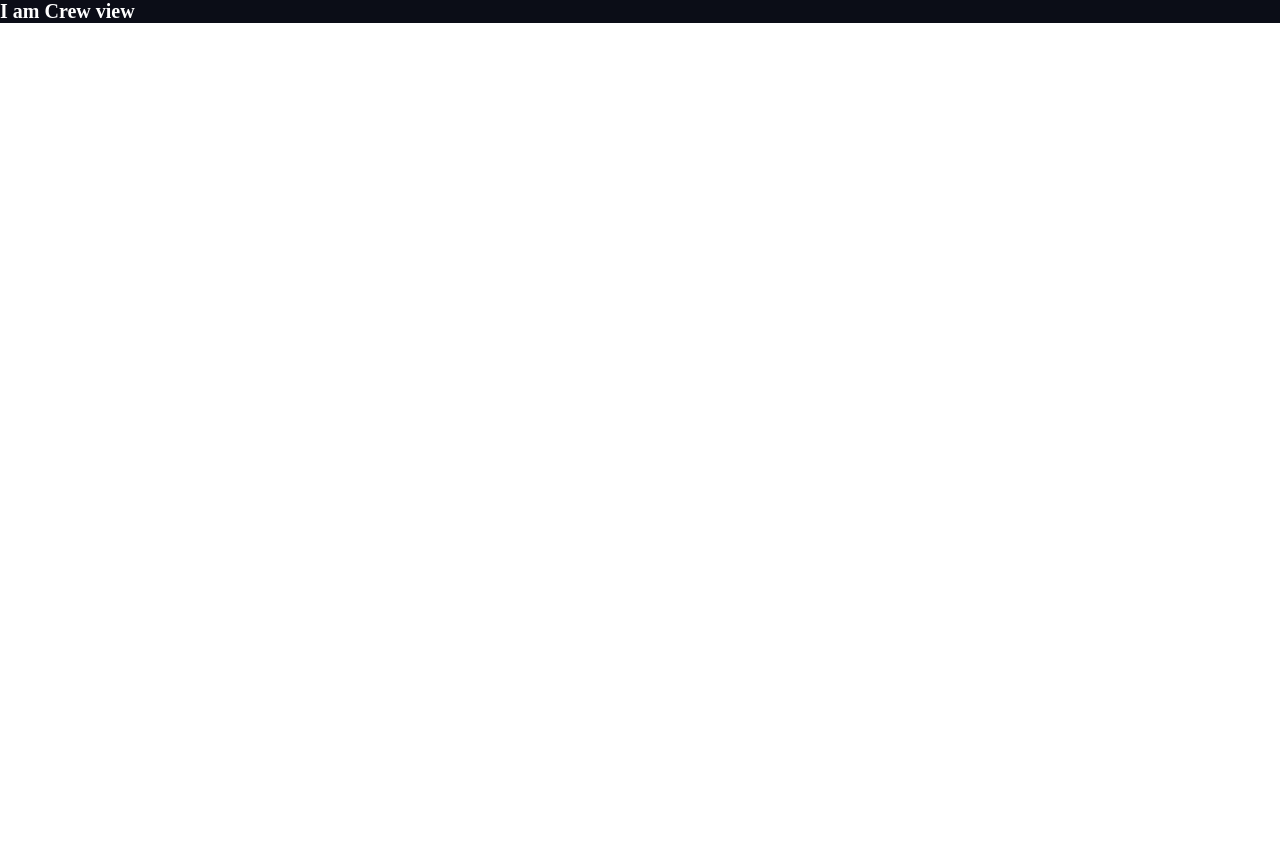
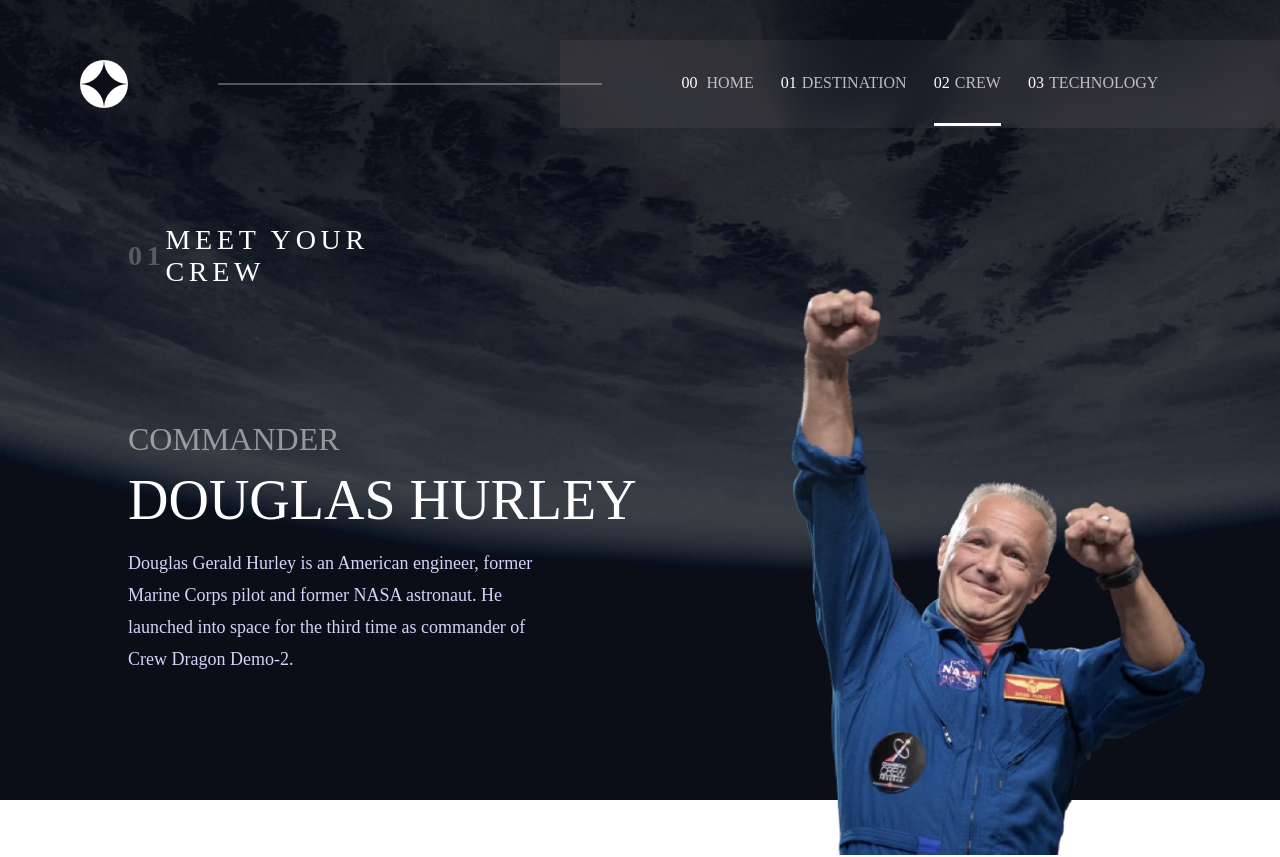
Before and after one commit to lukasviliams/space-tourism, a Vue app: page /crew in a window 1280 px wide. Before the commit the page ends 800 px from the top, so only its background shows below. Built offline with nearby package versions, Linux system fonts and the light colour scheme; a web font is replaced by a local one.

Commit message:
desktopo version of crew view cmpleted - posible margin flrom header adjustment in futire

```diff
--- a/src/App.vue
+++ b/src/App.vue
@@ -1,19 +1,8 @@
 <template>
-<transition name="fade">
   <router-view/>
-</transition>
 </template>
 
 <style>
-.fade-enter-active,
-.fade-leave-active{
-  transition: all .3s;
-}
-
-.fade-enter-to,
-.fade-leave-to{
-  opacity: 0.2;
-}
 #app{
   background-color: var(--main-color)
 }
--- /dev/null
+++ b/src/components/crew-component.vue
@@ -0,0 +1,273 @@
+<template>
+  <section class="crew-container">
+    <div class="header">
+      <span>01</span>
+      <p class="heading5">Meet your crew</p>
+    </div>
+    <tab>
+    <template v-slot:douglas >
+      <div class="slot_container" :class="{douglas: visibleDouglas == true}">
+        <div class="slot_container-text">
+          <p class="heading4">
+            Commander
+          </p>
+          <p class="heading3">
+            Douglas Hurley
+          </p>
+          <p class="body-text">
+            Douglas Gerald Hurley is an American engineer,
+            former Marine Corps pilot and former NASA astronaut.
+            He launched into space for the third time as commander of Crew Dragon Demo-2.
+          </p>
+        </div>
+        <div class="slot_container-img">
+            <img class="img" src="../assets/img/crew/image-douglas-hurley.webp" alt="Could not fetch img check src">
+        </div>
+      </div>
+    </template>
+    <template v-slot:mark >
+    <div class="slot_container" :class="{mark: visibleMark == true}">
+      <div class="slot_container-text">
+        <p class="heading4">
+          Mission specialist
+        </p>
+        <p class="heading3">
+           MARK SHUTTLEWORTH
+        </p>
+        <p class="body-text">
+          Mark Richard Shuttleworth is the founder and CEO of Canonical,
+          the company behind the Linux-based Ubuntu operating system.
+          Shuttleworth became the first South African to travel to space as a space tourist.
+        </p>
+      </div>
+      <div class="slot_container-img">
+          <img class="img" src="../assets/img/crew/image-mark-shuttleworth.webp" alt="Could not fetch img check src">
+      </div>
+    </div>
+  </template>
+  <template v-slot:victor >
+      <div class="slot_container" :class="{victor: visibleVictor == true}">
+      <div class="slot_container-text">
+        <p class="heading4">
+          Pilot
+        </p>
+        <p class="heading3">
+           Viktor Glover
+        </p>
+        <p class="body-text">
+          Pilot on the first operational flight of the SpaceX Crew Dragon to the International Space Station.
+          Glover is a commander in the U.S. Navy where he pilots an F/A-18.
+          He was a crew member of Expedition 64, and served as a station systems flight engineer.
+        </p>
+      </div>
+      <div class="slot_container-img">
+          <img class="img" src="../assets/img/crew/image-victor-glover.webp" alt="Could not fetch img check src">
+      </div>
+    </div>
+  </template>
+  <template v-slot:anousheh >
+      <div class="slot_container" :class="{anousheh: visibleAnousheh == true}">
+      <div class="slot_container-text">
+        <p class="heading4">
+          Flight Engineer
+        </p>
+        <p class="heading3">
+           Anousheh Ansari
+        </p>
+        <p class="body-text">
+          Anousheh Ansari is an Iranian American engineer and co-founder of Prodea Systems.
+          Ansari was the fourth self-funded space tourist,
+          the first self-funded woman to fly to the ISS, and the first Iranian in space.
+        </p>
+      </div>
+      <div class="slot_container-img">
+          <img class="img" src="../assets/img/crew/image-anousheh-ansari.webp" alt="Could not fetch img check src">
+      </div>
+    </div>
+  </template>
+  </tab>
+    <div class="dots-container">
+      <div class="dot" @click="douglasTab" ref="douglasDot"></div>
+      <div class="dot" @click="markTab" ref="markDot"></div>
+      <div class="dot" @click="victorTab" ref="victorDot"></div>
+      <div class="dot" @click="anoushehTab" ref="anoushehDot"></div>
+    </div>
+  </section>
+</template>
+
+<script>
+import {onMounted, ref} from 'vue'
+import tab from './tab.vue'
+export default {
+  components: { tab },
+  setup() {
+    ///////////////////// Variables//////////////////////////////////
+    // Containers refs
+    const visibleDouglas = ref(true)
+    const visibleMark = ref(false)
+    const visibleVictor = ref(false)
+    const visibleAnousheh = ref(false)
+    // Dots refs
+    const dots = ref()
+    const douglasDot = ref()
+    const markDot = ref()
+    const victorDot = ref()
+    const anoushehDot = ref()
+
+    // All Dots stored on mounted
+    onMounted(()=>{
+      dots.value =  document.querySelectorAll('.dot')
+      douglasDot.value.classList.add('white')
+    })
+
+
+// Toggle tabs
+    const douglasTab = () =>{
+      // Tabs
+      visibleMark.value = false
+      visibleVictor.value = false
+      visibleAnousheh.value = false
+      visibleDouglas.value = true
+      // Remove dots color and assign to proper one
+      dots.value.forEach(element => {
+        element.classList.remove('white')
+      });
+      douglasDot.value.classList.add('white')
+    }
+    const markTab = () =>{
+      visibleDouglas.value = false
+      visibleVictor.value = false
+      visibleAnousheh.value = false
+      visibleMark.value = true
+      // Remove dots color and assign to proper one
+      dots.value.forEach(element => {
+        element.classList.remove('white')
+      });
+      markDot.value.classList.add('white')
+    }
+    const victorTab = () =>{
+      visibleDouglas.value = false
+      visibleMark.value = false
+      visibleAnousheh.value = false
+      visibleVictor.value = true
+      // Remove dots color and assign to proper one
+      dots.value.forEach(element => {
+        element.classList.remove('white')
+      });
+      victorDot.value.classList.add('white')
+    }
+    const anoushehTab = () =>{
+      visibleDouglas.value = false
+      visibleMark.value = false
+      visibleVictor.value = false
+      visibleAnousheh.value = true
+      console.log(visibleAnousheh.value);
+      // Remove dots color and assign to proper one
+      dots.value.forEach(element => {
+        element.classList.remove('white')
+      });
+      anoushehDot.value.classList.add('white')
+    }
+    return {visibleDouglas,visibleMark,visibleVictor,visibleAnousheh,
+    dots, douglasDot, markDot, victorDot, anoushehDot,
+    douglasTab, markTab, victorTab, anoushehTab}
+  }
+}
+</script>
+
+<style scoped>
+.crew-container{
+    display: flex;
+    justify-content: flex-start;
+    flex-direction: column;
+}
+.header{
+    display: flex;
+    justify-content: center;
+    align-items: center;
+    width: 20vw;
+    margin: 12vh 0 0 10vw;
+}
+.header span{
+  font-family: 'barlow';
+  font-weight: bold;
+  font-size: 28px;
+  letter-spacing: 4.72px;
+  color: var(--shady-color);
+  margin-right: auto;
+}
+.heading5{
+  text-transform: uppercase;
+  color: #ffffff;
+  letter-spacing: 4.72px;
+}
+.slot_container{
+  display: none;
+  height: 65vh;
+}
+.slot_container-text{
+  width: 40%;
+  display: flex;
+  justify-content: center;
+  align-items: flex-start;
+  flex-direction: column;
+  margin: 15vh 0 15vh 10vw;
+}
+.heading4{
+  text-transform: uppercase;
+  color: rgba(255, 255, 255, .5);
+  margin-bottom: 1rem;
+}
+.heading3{
+  text-transform: uppercase;
+  margin-bottom: 1.5rem;
+}
+.body-text{
+  line-height: 32px;
+  letter-spacing: 0;
+  width: 44rem;
+}
+.slot_container-img{
+  height: 100%;
+  margin-left: 15rem;
+}
+.img{
+  height: 109%;
+  width: auto;
+}
+.dots-container{
+  display: flex;
+  justify-content: space-between;
+  align-items: center;
+  width: 13.2rem;
+  margin: 0 0 0 10vw;
+}
+.dot{
+  height: 15px;
+  width: 15px;
+  border-radius: 50%;
+  background-color: rgba(255, 255, 255, .17)
+}
+.dot:hover{
+  background-color:rgba(255, 255, 255, .5);
+  cursor: pointer;
+}
+
+/* Animation */
+/* Toggle visibility of single tab */
+.douglas{
+  display: flex;
+}
+.mark{
+  display: flex;
+}
+.victor{
+  display: flex;
+}
+.anousheh{
+  display: flex;
+}
+.white{
+  background-color: var(--ter-color);
+}
+</style>
--- a/src/components/navigation-component.vue
+++ b/src/components/navigation-component.vue
@@ -10,10 +10,10 @@
   <div class="line"></div>
   <div class="router-container" ref="routerContainer">
       <div class="router-link-content">
-        <router-link class="nav-text" to="/"><span>00</span> Home</router-link>
-        <router-link class="nav-text" to="/destination"><span>01</span>Destination</router-link>
-        <router-link class="nav-text" to="/crew"><span>02</span>Crew</router-link>
-        <router-link class="nav-text" to="/technology"><span>03</span>Technology</router-link>
+        <router-link class="nav-text" :to="{name: 'Home'}"><span>00</span> Home</router-link>
+        <router-link class="nav-text" :to="{name: 'Destination'}"><span>01</span>Destination</router-link>
+        <router-link class="nav-text" :to="{name: 'Crew'}"><span>02</span>Crew</router-link>
+        <router-link class="nav-text" :to="{name: 'Technology'}"><span>03</span>Technology</router-link>
       </div>
   </div>
       <div class="btn-container" @click="handleBtnClick">
--- /dev/null
+++ b/src/components/tab.vue
@@ -0,0 +1,15 @@
+<template>
+  <slot name="douglas"/>
+  <slot name="mark"/>
+  <slot name="victor"/>
+  <slot name="anousheh"/>
+</template>
+
+<script>
+export default {
+
+}
+</script>
+<style>
+
+</style>
--- a/src/views/Crew.vue
+++ b/src/views/Crew.vue
@@ -1,13 +1,25 @@
 <template>
-  <h1>I am Crew view</h1>
+<div class="crew">
+  <NavigationComponent/>
+  <crew-component/>
+</div>
 </template>
 
 <script>
+import CrewComponent from '../components/crew-component.vue';
+import NavigationComponent from "../components/navigation-component.vue";
 export default {
-
+    components: { NavigationComponent, CrewComponent }
 }
 </script>
 
 <style scoped>
-
+.crew{
+  height: 100vh;
+  width: 100vw;
+  background-image: url(../assets/img/crew/background-crew-desktop.jpg);
+  background-repeat: no-repeat;
+  background-position: center;
+  background-size: cover;
+}
 </style>>
```
Also changed, not shown: src/components/crew-tabs.vue (added, +20 -0 lines), src/components/crew-wrapper.vue (added, +32 -0 lines).
